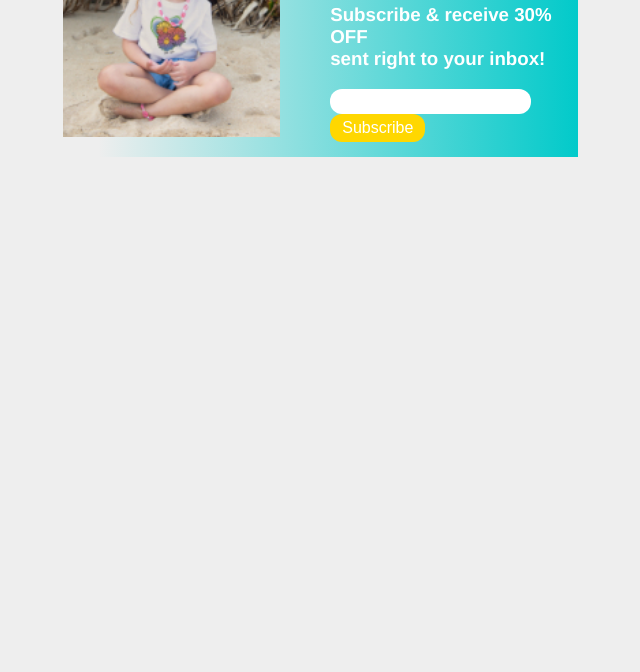
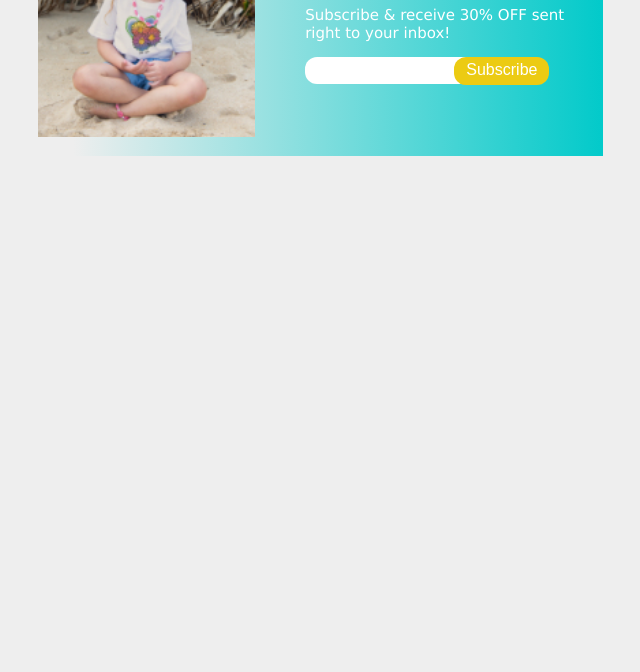
Before and after one commit to cmetcalf8/del-sol-product-page, a plain HTML site: page index.html in a window 1280 px wide. Shown: the part 128-800 px from the top of the page, without its empty margins (302-942 px from the left). Drawn offline with Linux system fonts and the light colour scheme.

Commit message:
final touches

```diff
--- a/style.css
+++ b/assets/style.css
@@ -2,13 +2,13 @@ html, body {
     height: 100%;
     width: 100%;
     margin: 0;
-    font-family: 'Franklin Gothic Medium', 'Arial Narrow', Arial, sans-serif;
+    font-family: Verdana, Geneva, Tahoma, sans-serif;
     background-color: rgb(238, 238, 238);
 }
 
 .container {
     background-image: linear-gradient(to right, rgba(255,0,0,0), rgb(2, 202, 202));
-    max-width: 450px;
+    max-width: 500px;
     margin: 0 auto;
     padding: 15px;
     display: flex;
@@ -25,6 +25,10 @@ html, body {
     align-items: right;
 }
 
+.right-column p {
+    font-size: 15px;
+}
+
 .left-column img {
     height: 250px;
     position: relative;
@@ -33,16 +37,18 @@ html, body {
 }
 
 .subscribe-button {
-    background-color: gold;
+    background-color: rgb(236, 203, 19);
     border: none;
     color: white;
-    padding: 5px 12px;
+    padding: 6px 12px;
+    padding-top: 4px;
     text-align: center;
     text-decoration: none;
     display: inline-block;
     font-size: 16px;
     border-radius: 12px;
-
+    position: relative;
+    right: 30px;
 }
 
 .subscribe-button:hover {
@@ -52,5 +58,7 @@ html, body {
 .email input {
     border-radius: 12px;
     border: none;
-    padding: 5px 12px;
+    padding: 6px 12px;
+    position: relative;
+    width: 150px;
 }
--- a/index.html
+++ b/index.html
@@ -4,7 +4,7 @@
     <meta charset="UTF-8">
     <meta http-equiv="X-UA-Compatible" content="IE=edge">
     <meta name="viewport" content="width=device-width, initial-scale=1.0">
-    <link rel="stylesheet" href="style.css">
+    <link rel="stylesheet" href="assets/style.css">
     <title>30% Off</title>
 </head>
 <body>
@@ -20,7 +20,7 @@
         <div class="right-column">
             <h1>Get 30% off your order!</h1>
 
-            <h3>Subscribe & receive 30% OFF<br>sent right to your inbox!</h3>
+            <p>Subscribe & receive 30% OFF sent right to your inbox!</p>
 
             <form class="email">
                 <input type="text" id="email" name="email">
```
Also changed, not shown: assets/ProductCategory_Mobile_Girls_Square.png (deleted).
